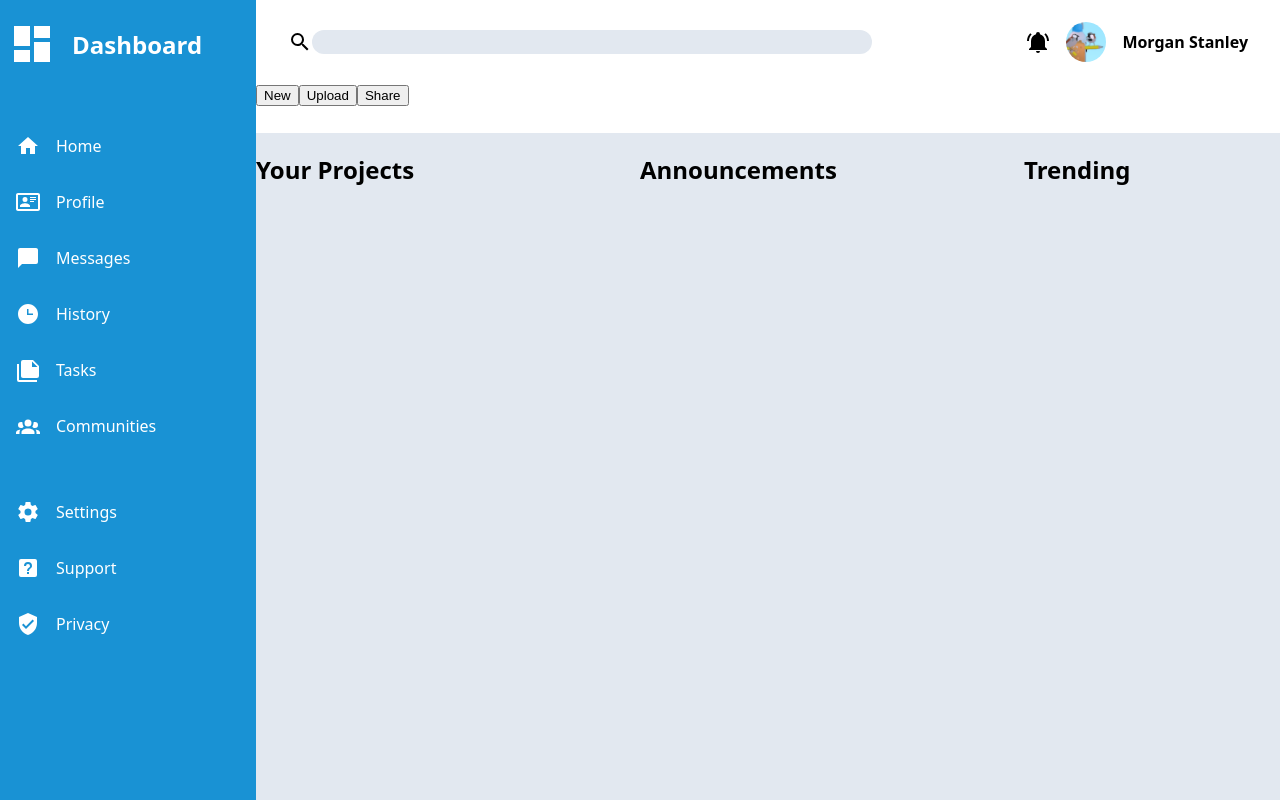
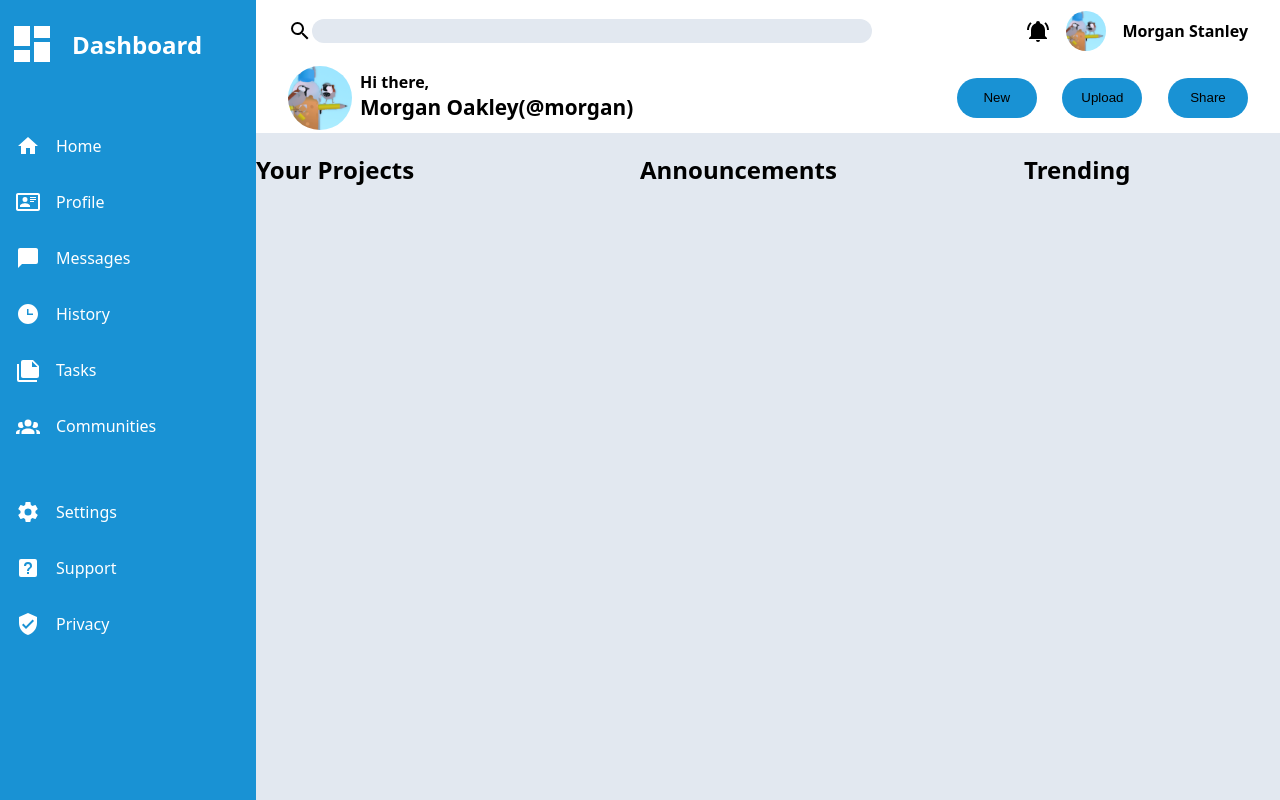
Before and after one commit to Manas-maker/odin-admin-dashboard, a plain HTML site: page index.html in a window 1280 px wide. Drawn offline with Linux system fonts and the light colour scheme.

Commit message:
finished header

```diff
--- a/index.html
+++ b/index.html
@@ -19,8 +19,12 @@
                 </svg><img src="naquera-photo-001_crop.png" alt="user-icon" id="user-icon"><span>Morgan Stanley</span></div>
             </div>
             <div id="header-bottom-row">
-                <div id="greeting"></div>
-                <div id="buttons"><button class="header-buttons">New</button><button class="header-buttons">Upload</button><button class="header-buttons">Share</button></div>
+                <div id="greeting">
+                    <img src="naquera-photo-001_crop.png" alt="user-icon-large" id="user-icon-large">
+                    <p id="hello">Hi there,</p>
+                    <p id="user-id">Morgan Oakley(@morgan)</p>
+                </div>
+                <div id="header-buttons"><button class="header-button">New</button><button class="header-button">Upload</button><button class="header-button">Share</button></div>
             </div>
         </div>
         <div id="sidebar">
--- a/style.css
+++ b/style.css
@@ -80,3 +80,50 @@ a {
     gap: 16px;
     font-weight: bold;
 }
+
+#header-bottom-row {
+    display: flex;
+    justify-content: space-between;
+    padding: 0px 32px;
+}
+
+#header-buttons {
+    display: flex;
+    align-items: center;
+    justify-content: space-around;
+    gap: 2vw;
+}
+.header-button {
+    background-color: #1992d4;
+    appearance: none;
+    border: none;
+    border-radius: 40px;
+    height: 40px;
+    width: 80px;
+}
+
+#greeting {
+    display: grid;
+    grid: 1fr 1.3fr/1fr auto;
+    column-gap: 8px;
+    font-weight: bold;
+}
+
+#user-icon-large {
+    height: 64px;
+    border-radius: 45px;
+    grid-area: 1/1/3/2;
+    align-self: center;
+}
+
+#hello {
+    grid-area: 1/2/2/3;
+    align-self: end;
+    margin: 0px;
+}
+
+#user-id {
+    grid-area: 2/2/3/3;
+    font-size: 1.3rem;
+    margin: 0px;
+}
```
